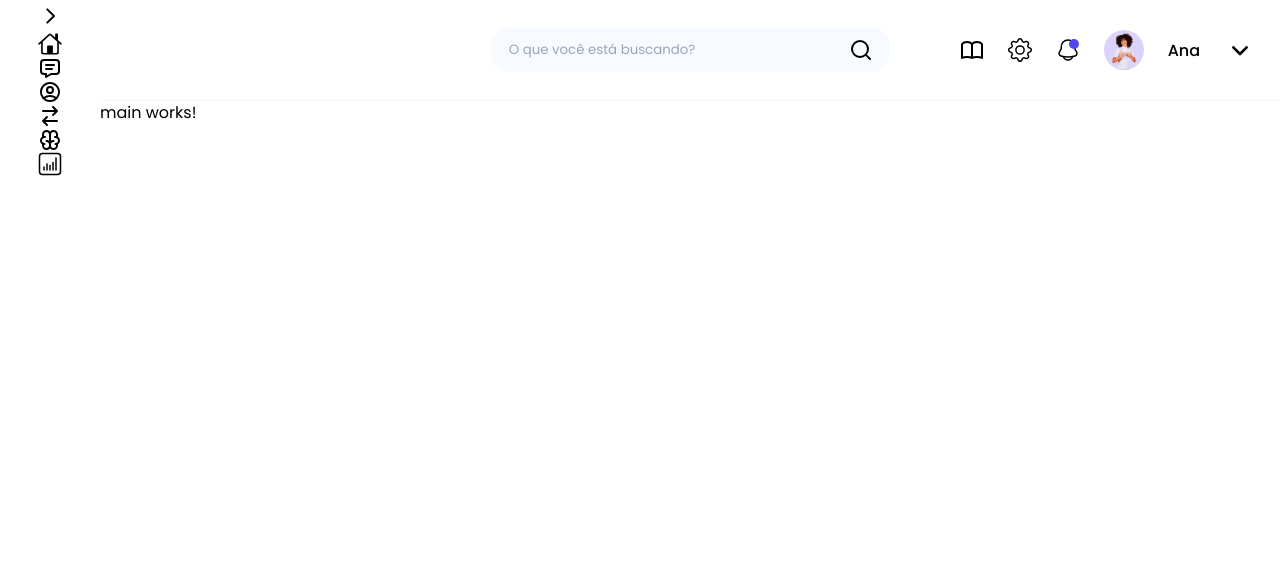
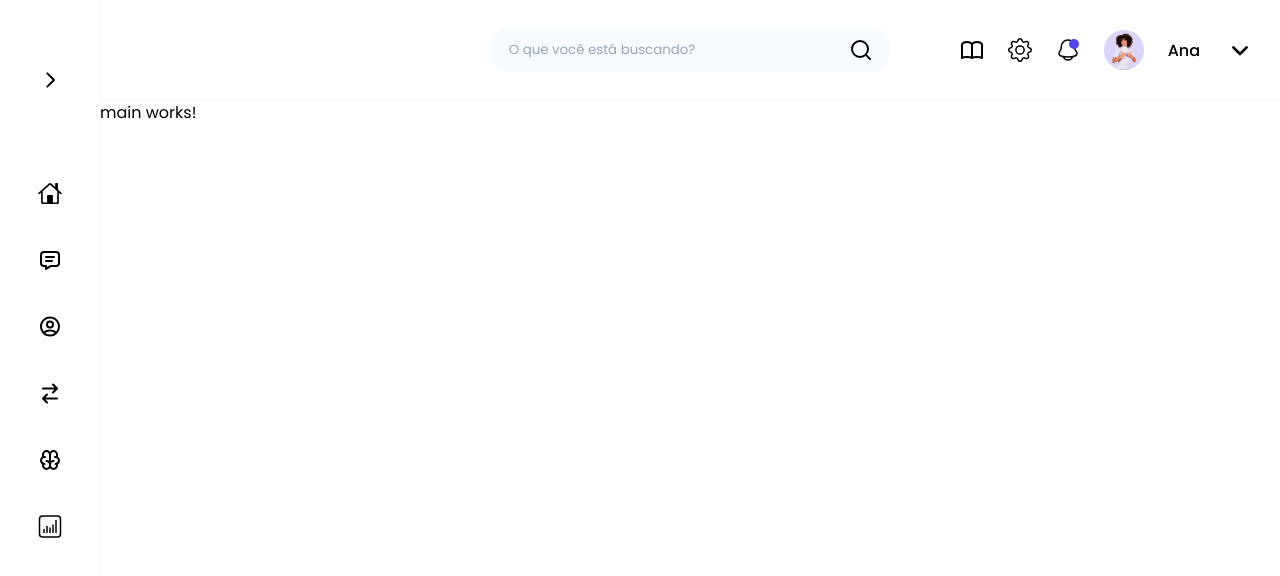
Before and after one commit to leo3210k/Teste_First_Decision, an Angular app: page / in a window 1280 px wide. Shown: the top 576 px of the page. Built offline with nearby package versions, Linux system fonts and the light colour scheme.

Commit message:
feat: add height and bow shadow to sidebar-container

```diff
--- a/src/app/components/sidebar/sidebar.component.css
+++ b/src/app/components/sidebar/sidebar.component.css
@@ -1,3 +1,8 @@
+.sidebar-container {
+  height: 100%;
+  box-shadow: rgba(27, 31, 35, 0.04) 1px 0px 0px;
+}
+
 .sidebar {
   height: 70%;
 
```
